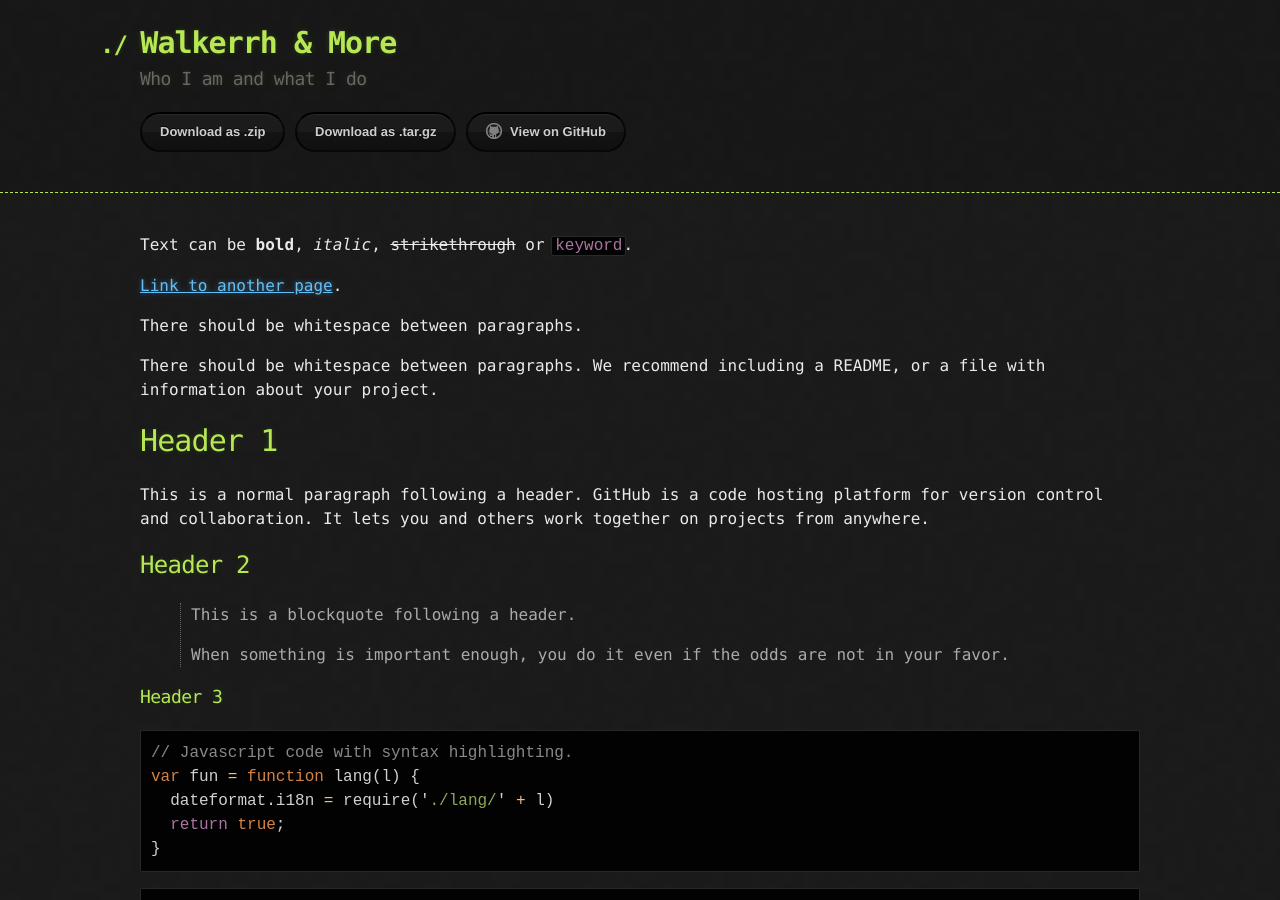
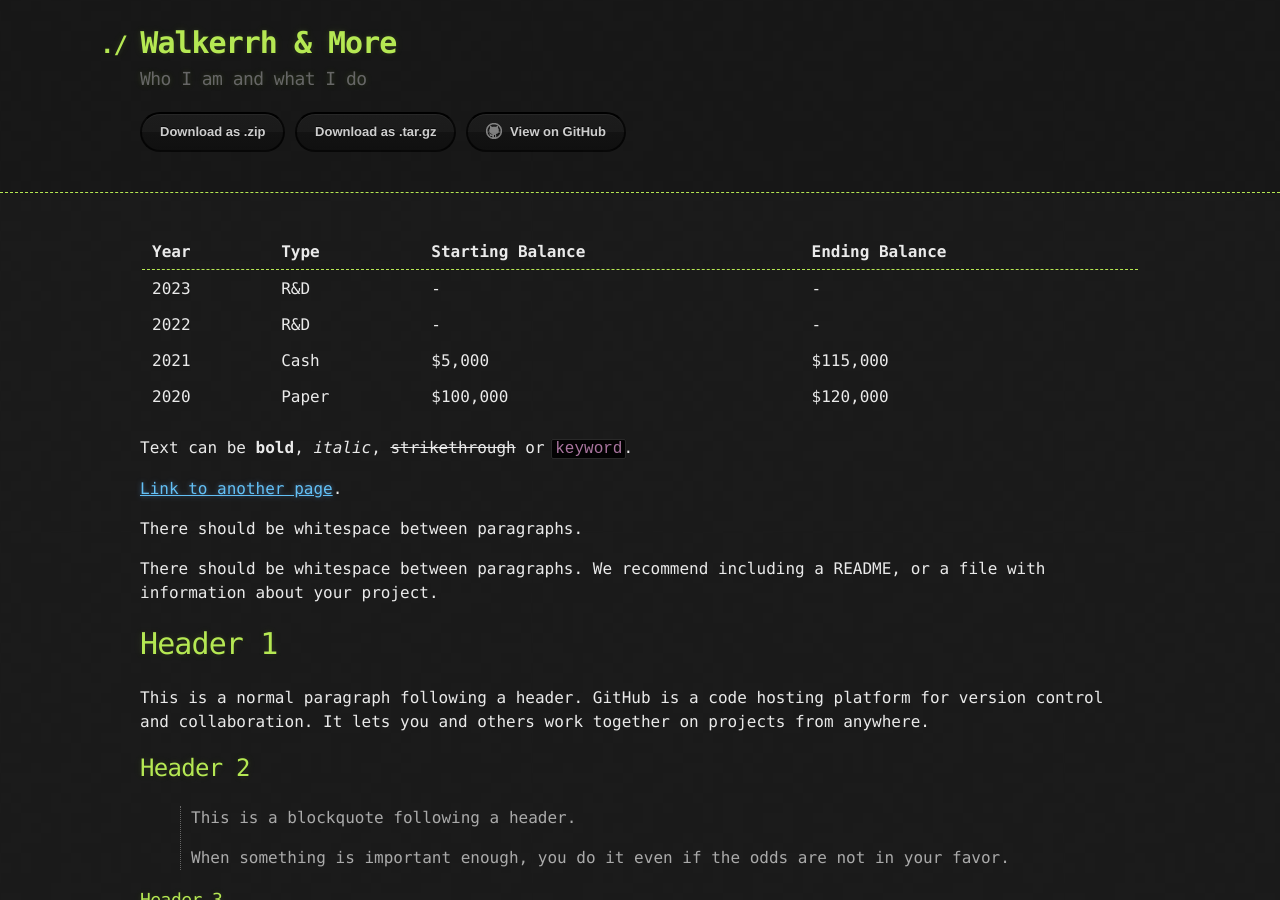
Before and after one commit to Walkerrh/walkerrh.github.io, a Jekyll site: the page built from index.md, in a window 1280 px wide and 900 px high. Built offline with Jekyll 4.4.1, drawn with Linux system fonts in a browser that asks for light colours.

Commit message:
Update index.md

```diff
--- a/index.md
+++ b/index.md
@@ -1,6 +1,14 @@
 ---
 layout: default
 ---
+
+| Year | Type | Starting Balance | Ending Balance |
+| --- | ----------- |
+| 2023 | R&D | - | - |
+| 2022 | R&D | - | - |
+| 2021 | Cash | $5,000 | $115,000 |
+| 2020 | Paper | $100,000 | $120,000 |
+
 
 Text can be **bold**, _italic_, ~~strikethrough~~ or `keyword`.
 
```
